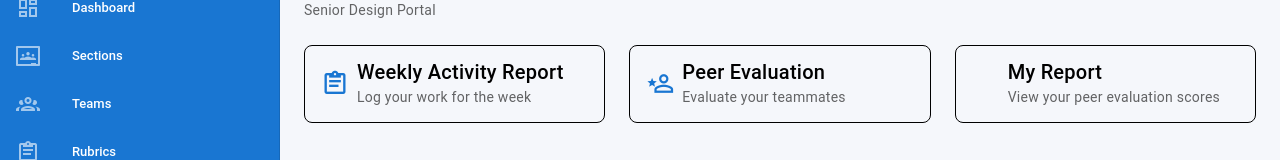
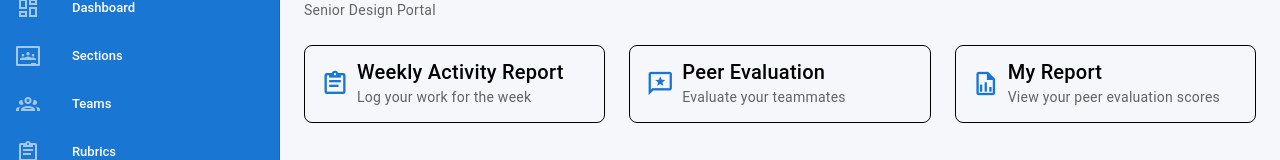
Before and after one commit to kayleechristine/project-pulse, a Vue app in the folder frontend/: page /student/dashboard in a window 1280 px wide. Shown: the part 123-283 px from the top of the page. Built offline with nearby package versions, Linux system fonts and the light colour scheme.

Commit message:
fix: align button icons to function

```diff
--- a/frontend/src/views/student/StudentDashboard.vue
+++ b/frontend/src/views/student/StudentDashboard.vue
@@ -20,7 +20,7 @@
         <v-card variant="outlined" rounded="lg" :to="'/student/peer-eval'">
           <v-card-item>
             <template #prepend>
-              <v-icon icon="mdi-account-star-outline" color="primary" size="28" />
+              <v-icon icon="mdi-message-star-outline" color="primary" size="28" />
             </template>
             <v-card-title>Peer Evaluation</v-card-title>
             <v-card-subtitle>Evaluate your teammates</v-card-subtitle>
@@ -32,7 +32,7 @@
         <v-card variant="outlined" rounded="lg" :to="'/student/report'">
           <v-card-item>
             <template #prepend>
-              <v-icon icon="mdi-chart-bar-outline" color="primary" size="28" />
+              <v-icon icon="mdi-file-chart-outline" color="primary" size="28" />
             </template>
             <v-card-title>My Report</v-card-title>
             <v-card-subtitle>View your peer evaluation scores</v-card-subtitle>
```
